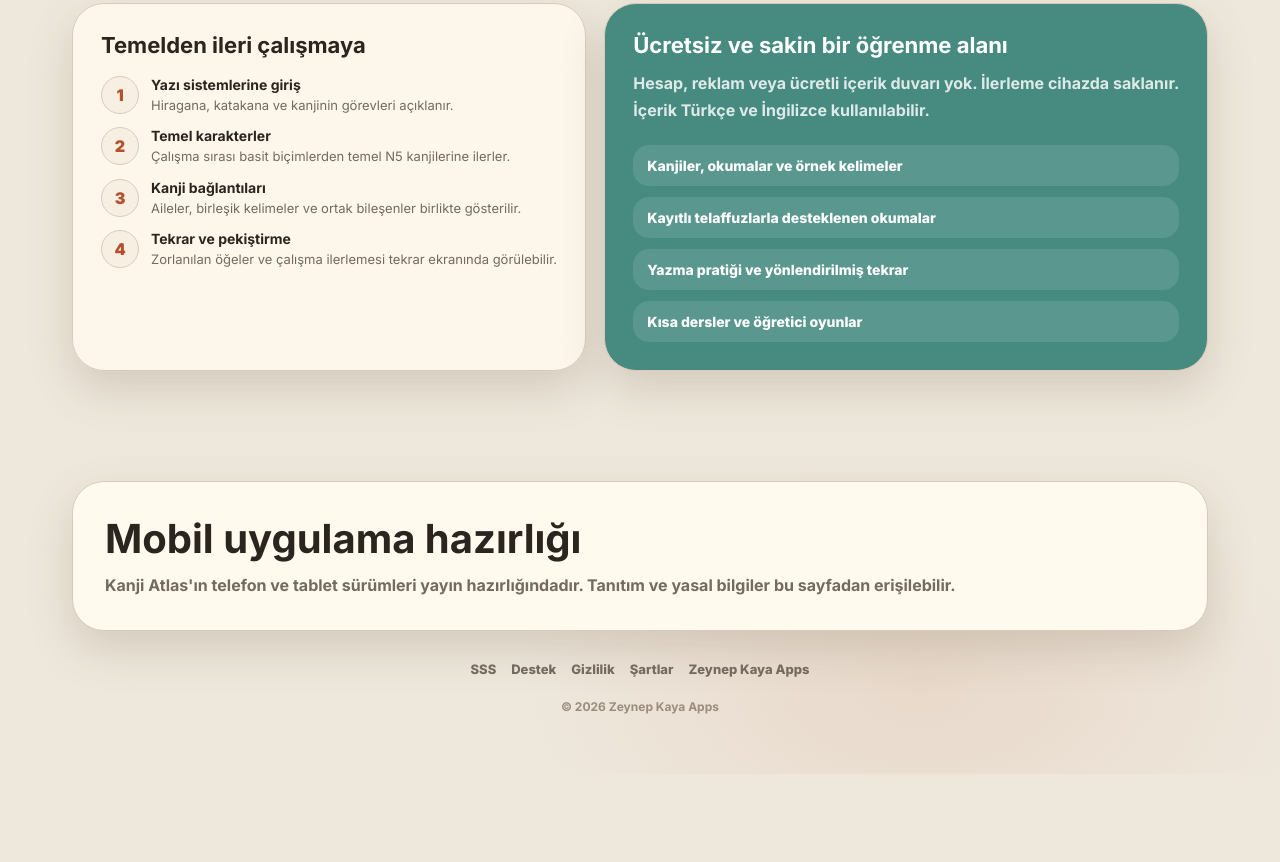
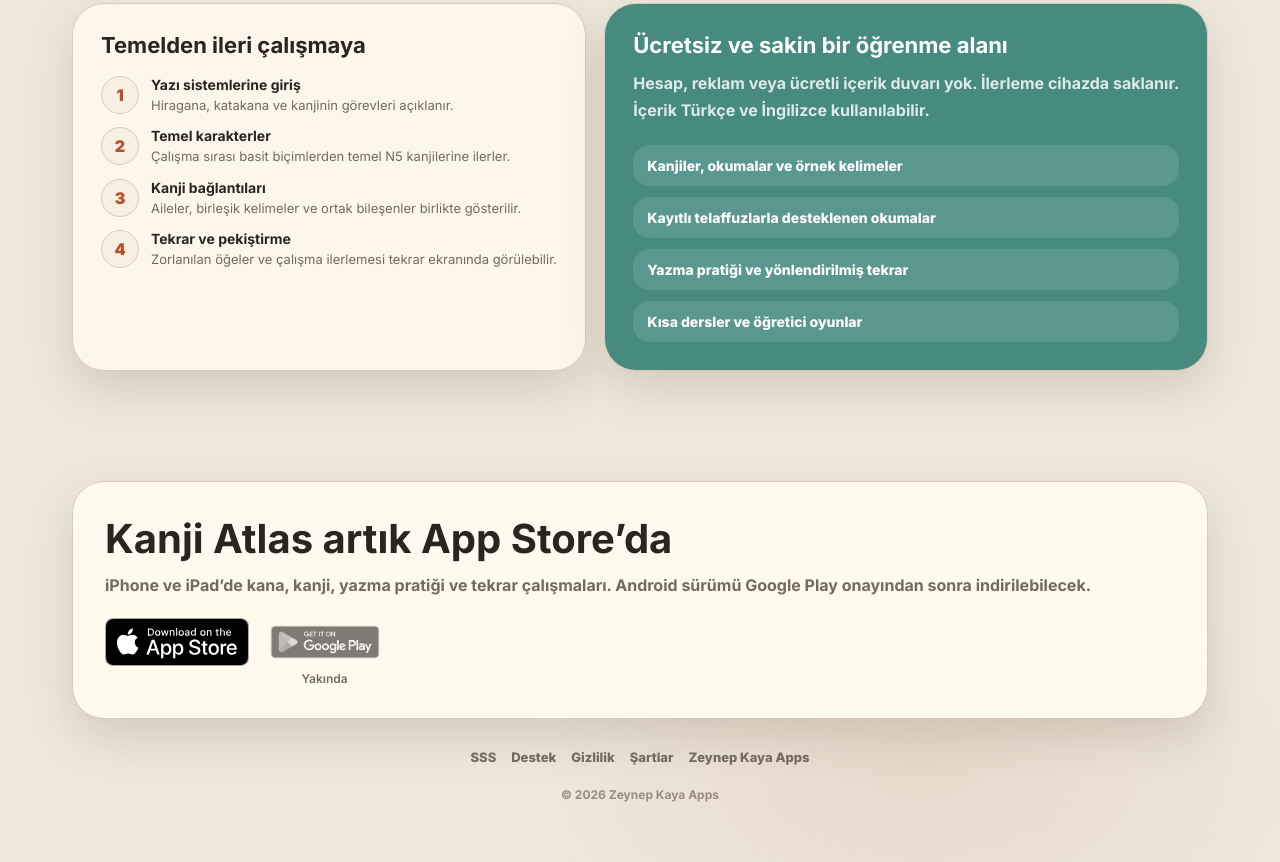
Before and after one commit to zeynepbtc/zeynepkaya-site, a plain HTML site: page apps/kanji-atlas/index.html in a window 1280 px wide. Shown: the part 1370-2232 px from the top of the page. Before the commit the page ends 2144 px from the top, so only its background shows below. Drawn offline with Linux system fonts and the light colour scheme.

Commit message:
feat(site): add Atlas App Store download and Play release status

```diff
--- a/apps/kanji-atlas/index.html
+++ b/apps/kanji-atlas/index.html
@@ -13,7 +13,7 @@
 <meta property="og:url" content="https://zeynepkaya.app/apps/kanji-atlas/" />
 <meta property="og:image" content="https://zeynepkaya.app/apps/kanji-atlas/icon.svg" />
 <meta name="twitter:card" content="summary" />
-<script type="application/ld+json">{"@context":"https://schema.org","@type":"SoftwareApplication","name":"Kanji Atlas","applicationCategory":"EducationalApplication","operatingSystem":"iOS, Android","description":"Kanji meanings, readings, components and vocabulary in a guided learning plan.","url":"https://zeynepkaya.app/apps/kanji-atlas/","offers":{"@type":"Offer","price":"0","priceCurrency":"USD"},"author":{"@type":"Organization","name":"Zeynep Kaya Apps"}}</script>
+<script type="application/ld+json">{"@context":"https://schema.org","@type":"SoftwareApplication","name":"Kanji Atlas","applicationCategory":"EducationalApplication","operatingSystem":"iOS, Android","description":"Kanji meanings, readings, components and vocabulary in a guided learning plan.","url":"https://zeynepkaya.app/apps/kanji-atlas/","downloadUrl":"https://apps.apple.com/app/id6824060034","softwareVersion":"1.0","offers":{"@type":"Offer","price":"0","priceCurrency":"USD"},"author":{"@type":"Organization","name":"Zeynep Kaya Apps"}}</script>
 <style>
 @import url('https://fonts.googleapis.com/css2?family=Inter:wght@400;500;600;700;800;900&family=Noto+Serif:wght@600;700;800&family=Noto+Serif+JP:wght@600;700;800&display=swap');
 :root{--bg:#eee8dc;--paper:#fff9ee;--paper2:#f7efe1;--ink:#2b251f;--muted:#746a5e;--line:#d8cbbb;--orange:#d3813a;--orange2:#bf6f2b;--teal:#468a80;--deep:#275f59;--brick:#b5502f;--gold:#d7a852;--shadow:0 18px 45px rgba(82,61,38,.17)}
@@ -34,6 +34,7 @@ h1{max-width:700px;font-family:"Noto Serif",Georgia,serif;font-size:clamp(46px,7
 [data-lang="en"] .tr{display:none!important}[data-lang="tr"] .en{display:none!important}
 @media(max-width:880px){.hero{grid-template-columns:1fr;min-height:auto}.stage{min-height:560px;max-width:540px;width:100%;margin:auto}.grid{grid-template-columns:1fr}.route{grid-template-columns:1fr}.closing{grid-template-columns:1fr}.closing .cta{margin-top:0}}
 @media(max-width:560px){.page{padding:14px 14px 42px}.topbar{top:8px;border-radius:20px}.home{display:none}.hero{gap:22px;padding-top:8px}.lead{font-size:16px}.stage{min-height:520px}.app-card{inset:10px 0;padding:21px;border-radius:34px}.app-head img{width:64px;height:64px}.tree{gap:8px}.node{padding:10px;min-height:84px}.section{padding:48px 0}.feature,.route-card,.promise{padding:21px}.closing{padding:23px}.btn{width:100%}}
+.store-status{margin-top:14px;color:var(--muted);font-size:14px;line-height:1.6}.store-links{display:flex;align-items:flex-start;flex-wrap:wrap;gap:14px;margin-top:20px}.store-badge{display:inline-flex}.store-badge img{display:block;width:auto;height:48px}.store-pending{display:flex;flex-direction:column;align-items:center;gap:5px;color:var(--muted);font-size:12px;font-weight:600}.store-pending img{display:block;width:auto;height:48px;opacity:.5;filter:grayscale(1)}
 </style>
 </head>
 <body>
@@ -50,7 +51,7 @@ h1{max-width:700px;font-family:"Noto Serif",Georgia,serif;font-size:clamp(46px,7
         <h1>Kanji Atlas</h1>
         <p class="lead tr">Kanji Atlas, kanjilerin yapısını, anlamını, okunuşlarını ve kullanıldığı kelimeleri birlikte incelemeyi sağlayan bir öğrenme aracıdır.</p>
         <p class="lead en">Kanji Atlas is a learning tool for studying kanji structure, meaning, readings, and vocabulary together.</p>
-        <div class="cta"><a class="btn secondary" href="#nasil"><span class="tr">İçerik yapısı</span><span class="en">Content structure</span></a></div>
+        <div class="store-links"><a class="store-badge" href="https://apps.apple.com/app/id6824060034" target="_blank" rel="noopener" aria-label="Japanese Kanji Atlas on the App Store"><img src="/apps/japanese-flick/appstore-badge.svg" alt="Download on the App Store" width="144" height="48" /></a><span class="store-pending" aria-disabled="true" data-store-url="https://play.google.com/store/apps/details?id=app.zeynepkaya.japonca"><img src="/apps/japanese-flick/google-play-badge.png" alt="Google Play" width="162" height="48" /><span class="tr">Yakında</span><span class="en">Coming soon</span></span></div><p class="store-status tr">iPhone ve iPad için App Store’da yayında. Android sürümü Google Play incelemesinde.</p><p class="store-status en">Available on the App Store for iPhone and iPad. The Android release is under review on Google Play.</p>
       </div>
       <div class="stage" aria-hidden="true">
         <div class="app-card">
@@ -76,7 +77,7 @@ h1{max-width:700px;font-family:"Noto Serif",Georgia,serif;font-size:clamp(46px,7
       <div class="promise"><h3 class="tr">Ücretsiz ve sakin bir öğrenme alanı</h3><h3 class="en">A calm learning space, free to use</h3><p class="tr">Hesap, reklam veya ücretli içerik duvarı yok. İlerleme cihazda saklanır. İçerik Türkçe ve İngilizce kullanılabilir.</p><p class="en">No account, advertising or paid content wall. Progress is stored on the device. The content is available in Turkish and English.</p><ul><li class="tr">Kanjiler, okumalar ve örnek kelimeler</li><li class="en">Kanji, readings and word examples</li><li class="tr">Kayıtlı telaffuzlarla desteklenen okumalar</li><li class="en">Readings supported by recorded pronunciation</li><li class="tr">Yazma pratiği ve yönlendirilmiş tekrar</li><li class="en">Writing practice and guided review</li><li class="tr">Kısa dersler ve öğretici oyunlar</li><li class="en">Short lessons and learning games</li></ul></div>
     </section>
 
-    <section class="closing"><div><h2 class="tr">Mobil uygulama hazırlığı</h2><h2 class="en">Preparing the mobile app</h2><p class="tr">Kanji Atlas'ın telefon ve tablet sürümleri yayın hazırlığındadır. Tanıtım ve yasal bilgiler bu sayfadan erişilebilir.</p><p class="en">The phone and tablet versions of Kanji Atlas are being prepared for release. Product and legal information remain available on this site.</p></div></section>
+    <section class="closing"><div><h2 class="tr">Kanji Atlas artık App Store’da</h2><h2 class="en">Kanji Atlas is now on the App Store</h2><p class="tr">iPhone ve iPad’de kana, kanji, yazma pratiği ve tekrar çalışmaları. Android sürümü Google Play onayından sonra indirilebilecek.</p><p class="en">Study kana and kanji, practise writing, and review on iPhone and iPad. The Android version will be available after Google Play approval.</p><div class="store-links"><a class="store-badge" href="https://apps.apple.com/app/id6824060034" target="_blank" rel="noopener" aria-label="Japanese Kanji Atlas on the App Store"><img src="/apps/japanese-flick/appstore-badge.svg" alt="Download on the App Store" width="144" height="48" /></a><span class="store-pending" aria-disabled="true" data-store-url="https://play.google.com/store/apps/details?id=app.zeynepkaya.japonca"><img src="/apps/japanese-flick/google-play-badge.png" alt="Google Play" width="162" height="48" /><span class="tr">Yakında</span><span class="en">Coming soon</span></span></div></div></section>
     <nav class="legal"><a href="/kanji-atlas/faq/"><span class="tr">SSS</span><span class="en">FAQ</span></a><a href="/kanji-atlas/support/"><span class="tr">Destek</span><span class="en">Support</span></a><a href="/kanji-atlas/privacy/"><span class="tr">Gizlilik</span><span class="en">Privacy</span></a><a href="/kanji-atlas/terms/"><span class="tr">Şartlar</span><span class="en">Terms</span></a><a href="/"><span class="tr">Zeynep Kaya Apps</span><span class="en">Zeynep Kaya Apps</span></a></nav>
   </main>
   <footer class="footer">© <span id="year">2026</span> Zeynep Kaya Apps</footer>
```
Also changed, not shown: index.html (+2 -1 lines).
